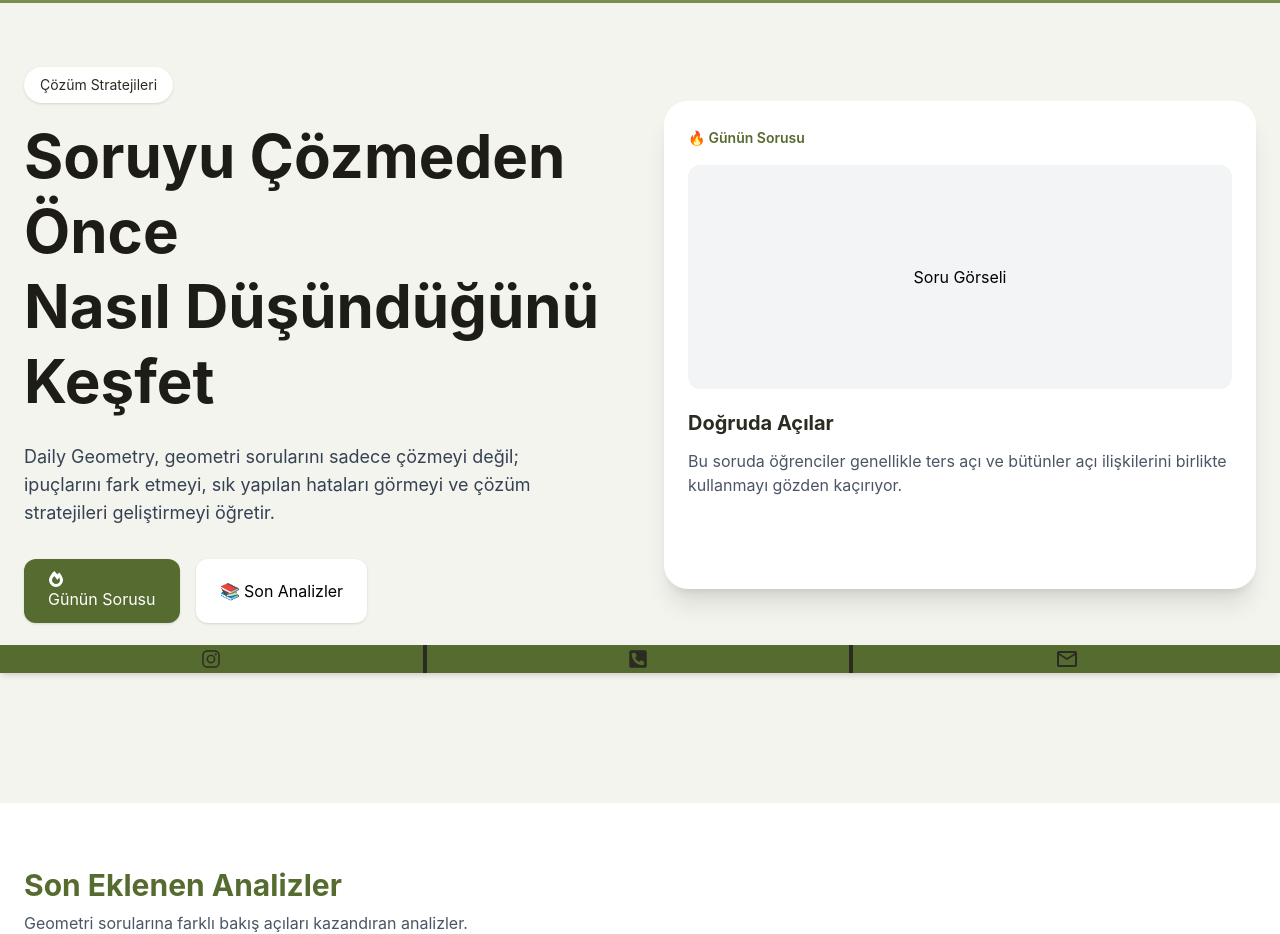
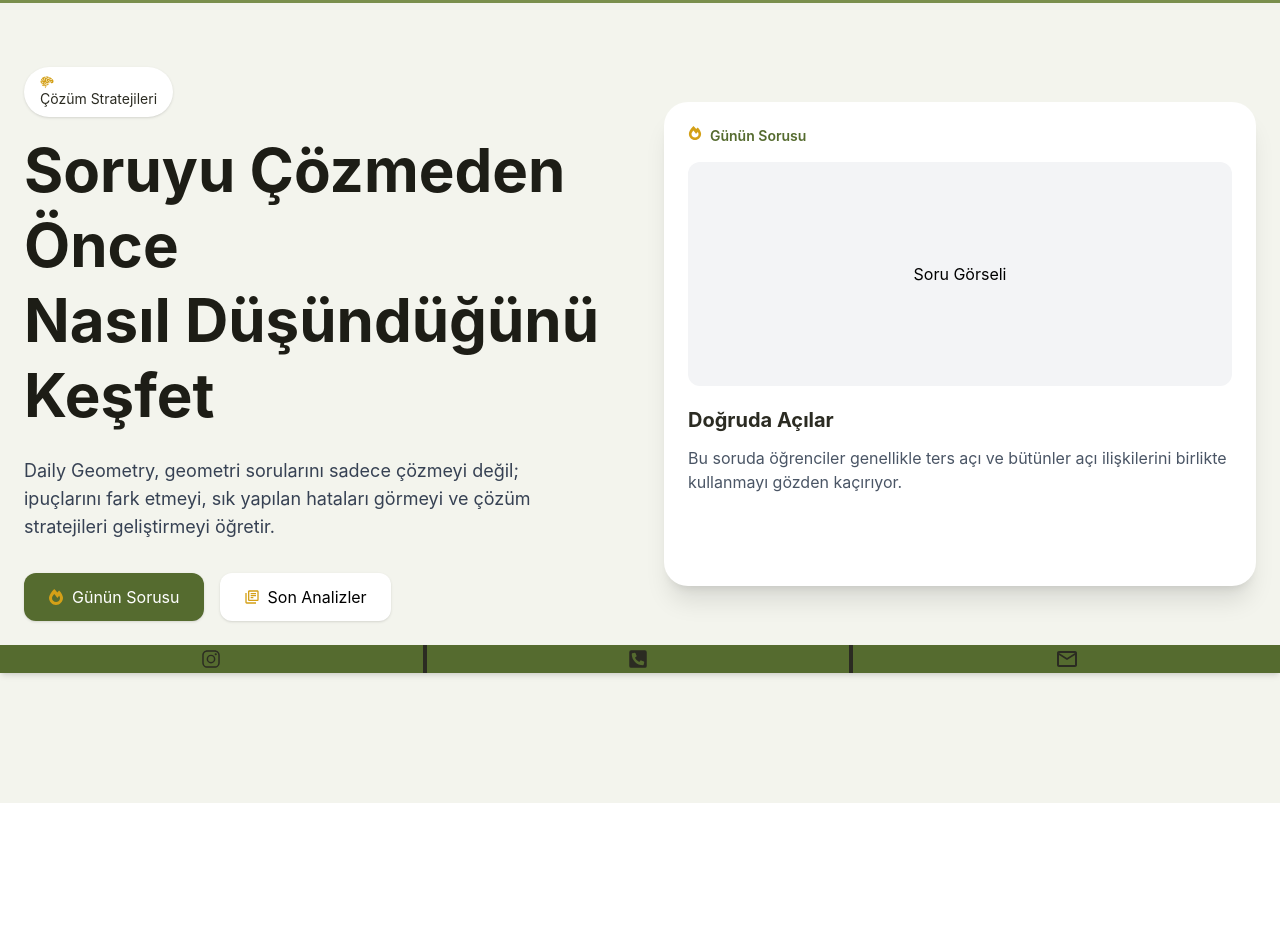
Before and after one commit to EsraTemiz/daily-geo, a React (Vite) app: page / in a window 1280 px wide. Shown: the part 127-1061 px from the top of the page. Built offline with nearby package versions, Linux system fonts and the light colour scheme.

Commit message:
font,boşluk,syfa düzeni yapıldı

```diff
--- a/src/components/AnalysisCard.jsx
+++ b/src/components/AnalysisCard.jsx
@@ -25,7 +25,7 @@ const AnalysisCard = () => {
     Son Eklenen Analizler
   </h2>
 
-  <p className="text-gray-600 mb-10">
+  <p className="text-olive-800 text-2xl py-6">
     Geometri sorularına farklı bakış açıları kazandıran analizler.
   </p>
   <div className="grid grid-cols-1 md:grid-cols-2 lg:grid-cols-3 gap-8">
--- a/src/components/FeatureSection.jsx
+++ b/src/components/FeatureSection.jsx
@@ -1,5 +1,5 @@
 import React from 'react'
-import { GiBrain } from "react-icons/gi";
+  import { GiBrain } from "react-icons/gi";
 import { CiWarning } from "react-icons/ci";
 import { FaFireAlt } from "react-icons/fa";
 import { FaRegLightbulb } from "react-icons/fa6";
@@ -35,7 +35,7 @@ const FeatureSection = () => {
      <div className='grid grid-cols-1 md:grid-cols-2 lg:grid-cols-4 gap-5 py-5 '>
 
           {smallCard.map((special) => (
-           <div key={special.id} className='border-olive-500  shadow-lg  rounded-2xl p-3 '>
+           <div key={special.id} className='border-olive-500 shadow-lg bg-white rounded-2xl p-3 '>
             <span className='text-xl text-mustard-500'>{special.icon}</span>
             <h2 className='text-xl text-dark font-bold'>
               {special.title}
--- a/src/components/Hero.jsx
+++ b/src/components/Hero.jsx
@@ -1,18 +1,18 @@
 import React from 'react'
 import { FaFireAlt } from "react-icons/fa";
+import { MdOutlineLibraryBooks } from "react-icons/md";
+import { GiBrain } from "react-icons/gi";
 const Hero = () => {
   return (
     <div>
-       <section className="bg-olive-100 min-h-screen">
+       <section className="bg-olive-100 min-h-screen mb-16">
       <div className="max-w-7xl mx-auto px-6 py-16">
-
         <div className="flex flex-col lg:flex-row items-center gap-12">
-
           {/* Sol Taraf */}
           <div className="flex-1">
 
             <span className="inline-block bg-white px-4 py-2 rounded-full shadow text-sm text-olive-800 mb-4">
-            Çözüm Stratejileri
+          <GiBrain className='text-mustard-500'/> Çözüm Stratejileri
             </span>
 
             <h1 className="text-4xl md:text-6xl font-bold text-olive-900 leading-tight">
@@ -21,7 +21,7 @@ const Hero = () => {
               Nasıl Düşündüğünü Keşfet
             </h1>
 
-            <p className="mt-6 text-lg text-gray-700 max-w-xl">
+            <p className="mt-6 text-lg text-gray-700 max-w-xl ">
               Daily Geometry, geometri sorularını sadece çözmeyi değil;
               ipuçlarını fark etmeyi, sık yapılan hataları görmeyi ve
               çözüm stratejileri geliştirmeyi öğretir.
@@ -29,11 +29,11 @@ const Hero = () => {
 
             <div className="mt-8 flex flex-wrap gap-4">
               <button className="bg-olive-700 text-white px-6 py-3 rounded-xl shadow hover:scale-105 transition">
-                 <FaFireAlt /> Günün Sorusu
+              <span className='flex justify-center items-center'><FaFireAlt className='text-mustard-500  mr-2' /> Günün Sorusu</span>
               </button>
 
               <button className="bg-white px-6 py-3 rounded-xl shadow hover:scale-105 transition">
-                📚 Son Analizler
+               <span className='flex justify-center items-center'><MdOutlineLibraryBooks className='text-mustard-500 mr-2'/> Son Analizler</span>
               </button>
             </div>
 
@@ -45,7 +45,7 @@ const Hero = () => {
             <div className="bg-white rounded-3xl shadow-xl p-6">
 
               <span className="text-sm font-semibold text-olive-700">
-                🔥 Günün Sorusu
+               <span className='flex '><FaFireAlt className='text-mustard-500  mr-2' /> Günün Sorusu</span>
               </span>
 
               <div className="mt-4 h-56 bg-gray-100 rounded-xl flex items-center justify-center">
```
